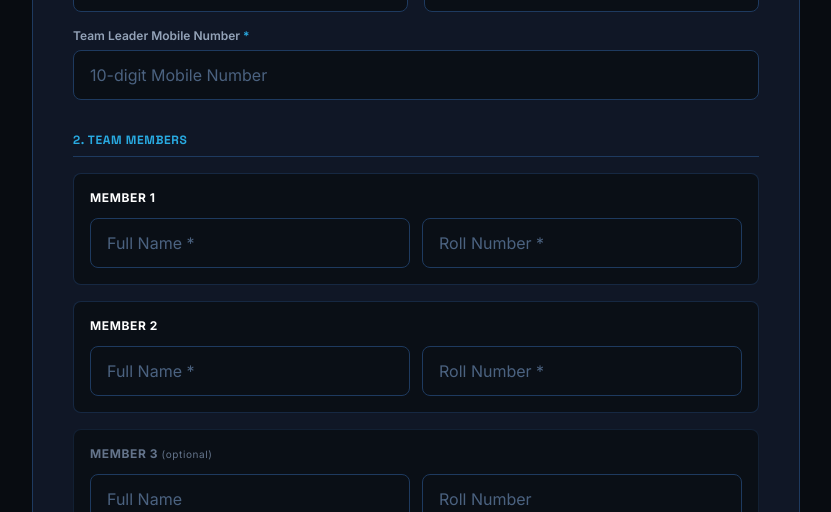
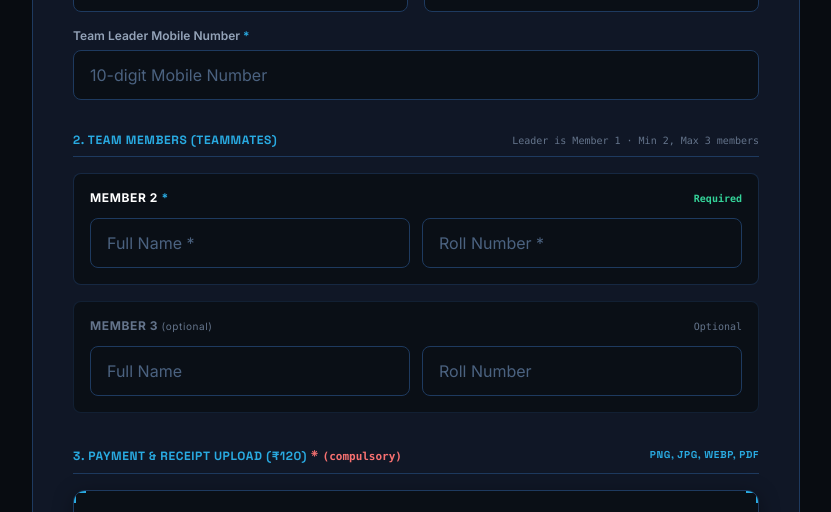
Before and after one commit to lakshhn/thrust5-registration, a React (Vite) app: page / in a window 1280 px wide. Shown: the part 2640-3152 px from the top of the page, without its empty margins (224-1055 px from the left). Built offline with nearby package versions, Linux system fonts and the light colour scheme; no server answers.

Commit message:
feat: remove redundant Member 1 input, treat Team Leader as Member 1, require Member 2 with optional Member 3

```diff
--- a/index.html
+++ b/index.html
@@ -416,7 +416,7 @@
       function RegistrationForm({ onSubmittedStateChange }) {
         const [form, setForm] = useState({
           teamName: '', teamLeader: '', leaderRoll: '', leaderPhone: '',
-          m1Name: '', m1Roll: '', m2Name: '', m2Roll: '', m3Name: '', m3Roll: ''
+          m2Name: '', m2Roll: '', m3Name: '', m3Roll: ''
         });
         const [file, setFile] = useState(null);
         const [filePreview, setFilePreview] = useState(null);
@@ -610,8 +610,6 @@
           if (!form.teamLeader.trim()) e.teamLeader = 'Required';
           if (!form.leaderRoll.trim()) e.leaderRoll = 'Required';
           else if (!/^\d{10}$/.test(form.leaderPhone.replace(/\s/g, ''))) e.leaderPhone = 'Enter valid 10-digit number';
-          if (!form.m1Name.trim()) e.m1Name = 'Required';
-          if (!form.m1Roll.trim()) e.m1Roll = 'Required';
           if (!form.m2Name.trim()) e.m2Name = 'Required';
           if (!form.m2Roll.trim()) e.m2Roll = 'Required';
           if (!file) e.file = 'Payment receipt is compulsory! Please upload your payment screenshot to complete registration.';
@@ -637,6 +635,8 @@
             regId: 'THRUST5-' + Math.floor(100000 + Math.random() * 900000),
             timestamp: new Date().toISOString(),
             ...form,
+            m1Name: form.teamLeader.trim(),
+            m1Roll: form.leaderRoll.trim(),
             fileName: file.name,
             fileData: fileBase64,
             paymentReceipt: fileBase64,
@@ -675,7 +675,7 @@
 
         const handleDone = () => {
           setSubmittedData(null);
-          setForm({ teamName: '', teamLeader: '', leaderRoll: '', leaderPhone: '', m1Name: '', m1Roll: '', m2Name: '', m2Roll: '', m3Name: '', m3Roll: '' });
+          setForm({ teamName: '', teamLeader: '', leaderRoll: '', leaderPhone: '', m2Name: '', m2Roll: '', m3Name: '', m3Roll: '' });
           setFile(null); setFilePreview(null); setFileBase64('');
           window.scrollTo({ top: 0, behavior: 'smooth' });
         };
@@ -718,7 +718,7 @@
                   </div>
                   <div>
                     <span className="text-[#64748B] block text-[10px] uppercase font-mono">Teammates</span>
-                    <span className="text-white font-medium">{submittedData.m1Name}, {submittedData.m2Name}{submittedData.m3Name ? `, ${submittedData.m3Name}` : ''}</span>
+                    <span className="text-white font-medium">{submittedData.m2Name}{submittedData.m3Name && submittedData.m3Name !== '-' && submittedData.m3Name !== 'N/A' ? `, ${submittedData.m3Name}` : ''}</span>
                   </div>
                   <div>
                     <span className="text-[#64748B] block text-[10px] uppercase font-mono">Payment Status</span>
@@ -810,19 +810,40 @@
                 </div>
 
                 <div>
-                  <div className="font-heading text-xs font-bold text-[#29ABE2] uppercase tracking-wider mb-3">2. Team Members</div>
+                  <div className="flex flex-col sm:flex-row sm:items-center justify-between border-b border-[#1E3A5F] pb-2 mb-3 gap-1">
+                    <div className="font-heading text-xs font-bold text-[#29ABE2] uppercase tracking-wider">
+                      2. Team Members (Teammates)
+                    </div>
+                    <span className="text-[10px] text-[#64748B] font-mono">
+                      Leader is Member 1 · Min 2, Max 3 members
+                    </span>
+                  </div>
                   <div className="space-y-3">
-                    <div className="grid grid-cols-1 sm:grid-cols-2 gap-3 bg-[#0A0F16] p-3 rounded-lg border border-[#1E3A5F]">
-                      <input type="text" className="mobile-input" placeholder="Member 1 Name *" value={form.m1Name} onChange={e => set('m1Name', e.target.value)} />
-                      <input type="text" className="mobile-input" placeholder="Member 1 Roll No *" value={form.m1Roll} onChange={e => set('m1Roll', e.target.value)} />
+                    <div className="bg-[#0A0F16] p-3 rounded-lg border border-[#1E3A5F] space-y-2">
+                      <div className="flex items-center justify-between text-xs">
+                        <span className="font-bold text-white uppercase tracking-wider">Member 2 <span className="text-[#29ABE2]">*</span></span>
+                        <span className="text-[10px] text-emerald-400 font-mono font-semibold">Required</span>
+                      </div>
+                      <div className="grid grid-cols-1 sm:grid-cols-2 gap-3">
+                        <div>
+                          <input type="text" className="mobile-input" placeholder="Member 2 Name *" value={form.m2Name} onChange={e => set('m2Name', e.target.value)} />
+                          {errors.m2Name && <p className="text-red-400 text-xs mt-1">{errors.m2Name}</p>}
+                        </div>
+                        <div>
+                          <input type="text" className="mobile-input" placeholder="Member 2 Roll No *" value={form.m2Roll} onChange={e => set('m2Roll', e.target.value)} />
+                          {errors.m2Roll && <p className="text-red-400 text-xs mt-1">{errors.m2Roll}</p>}
+                        </div>
+                      </div>
                     </div>
-                    <div className="grid grid-cols-1 sm:grid-cols-2 gap-3 bg-[#0A0F16] p-3 rounded-lg border border-[#1E3A5F]">
-                      <input type="text" className="mobile-input" placeholder="Member 2 Name *" value={form.m2Name} onChange={e => set('m2Name', e.target.value)} />
-                      <input type="text" className="mobile-input" placeholder="Member 2 Roll No *" value={form.m2Roll} onChange={e => set('m2Roll', e.target.value)} />
-                    </div>
-                    <div className="grid grid-cols-1 sm:grid-cols-2 gap-3 bg-[#0A0F16] p-3 rounded-lg border border-[#1E3A5F]">
-                      <input type="text" className="mobile-input" placeholder="Member 3 Name (optional)" value={form.m3Name} onChange={e => set('m3Name', e.target.value)} />
-                      <input type="text" className="mobile-input" placeholder="Member 3 Roll No (optional)" value={form.m3Roll} onChange={e => set('m3Roll', e.target.value)} />
+                    <div className="bg-[#0A0F16] p-3 rounded-lg border border-[#1E3A5F]/40 space-y-2">
+                      <div className="flex items-center justify-between text-xs">
+                        <span className="font-bold text-[#64748B] uppercase tracking-wider">Member 3 <span className="text-[10px] font-normal lowercase">(optional)</span></span>
+                        <span className="text-[10px] text-[#64748B] font-mono">Optional</span>
+                      </div>
+                      <div className="grid grid-cols-1 sm:grid-cols-2 gap-3">
+                        <input type="text" className="mobile-input" placeholder="Member 3 Name (optional)" value={form.m3Name} onChange={e => set('m3Name', e.target.value)} />
+                        <input type="text" className="mobile-input" placeholder="Member 3 Roll No (optional)" value={form.m3Roll} onChange={e => set('m3Roll', e.target.value)} />
+                      </div>
                     </div>
                   </div>
                 </div>
--- a/src/components/RegistrationForm.jsx
+++ b/src/components/RegistrationForm.jsx
@@ -8,8 +8,6 @@ export default function RegistrationForm({ onSubmittedStateChange }) {
     teamLeader: '',
     leaderRoll: '',
     leaderPhone: '',
-    m1Name: '',
-    m1Roll: '',
     m2Name: '',
     m2Roll: '',
     m3Name: '',
@@ -303,9 +301,6 @@ export default function RegistrationForm({ onSubmittedStateChange }) {
       errs.leaderPhone = 'Enter a valid 10-digit mobile number.';
     }
 
-    if (!formData.m1Name.trim()) errs.m1Name = 'Member 1 Name is required.';
-    if (!formData.m1Roll.trim()) errs.m1Roll = 'Member 1 Roll Number is required.';
-
     if (!formData.m2Name.trim()) errs.m2Name = 'Member 2 Name is required.';
     if (!formData.m2Roll.trim()) errs.m2Roll = 'Member 2 Roll Number is required.';
 
@@ -341,8 +336,9 @@ export default function RegistrationForm({ onSubmittedStateChange }) {
       teamLeader: formData.teamLeader.trim(),
       leaderRoll: formData.leaderRoll.trim(),
       leaderPhone: formData.leaderPhone.trim(),
-      m1Name: formData.m1Name.trim(),
-      m1Roll: formData.m1Roll.trim(),
+      // Team leader IS Member 1
+      m1Name: formData.teamLeader.trim(),
+      m1Roll: formData.leaderRoll.trim(),
       m2Name: formData.m2Name.trim(),
       m2Roll: formData.m2Roll.trim(),
       m3Name: formData.m3Name.trim() || 'N/A',
@@ -388,7 +384,7 @@ export default function RegistrationForm({ onSubmittedStateChange }) {
     setSubmittedData(null);
     setFormData({
       teamName: '', teamLeader: '', leaderRoll: '', leaderPhone: '',
-      m1Name: '', m1Roll: '', m2Name: '', m2Roll: '', m3Name: '', m3Roll: ''
+      m2Name: '', m2Roll: '', m3Name: '', m3Roll: ''
     });
     removeFile();
     window.scrollTo({ top: 0, behavior: 'smooth' });
@@ -464,8 +460,8 @@ export default function RegistrationForm({ onSubmittedStateChange }) {
                 <div>
                   <span className="text-[#64748B] block text-[10px] uppercase font-mono">Teammates</span>
                   <span className="text-white font-medium">
-                    {submittedData.m1Name}, {submittedData.m2Name}
-                    {submittedData.m3Name ? `, ${submittedData.m3Name}` : ''}
+                    {submittedData.m2Name}
+                    {submittedData.m3Name && submittedData.m3Name !== '-' && submittedData.m3Name !== 'N/A' ? `, ${submittedData.m3Name}` : ''}
                   </span>
                 </div>
                 <div>
@@ -635,40 +631,23 @@ export default function RegistrationForm({ onSubmittedStateChange }) {
 
           {/* Section 2: Team Members */}
           <div className="space-y-4">
-            <div className="font-heading font-bold text-xs text-[#29ABE2] tracking-wider uppercase border-b border-[#1E3A5F] pb-2">
-              2. Team Members
+            <div className="flex flex-col sm:flex-row sm:items-center justify-between border-b border-[#1E3A5F] pb-2 gap-1">
+              <div className="font-heading font-bold text-xs text-[#29ABE2] tracking-wider uppercase">
+                2. Team Members (Teammates)
+              </div>
+              <span className="text-[10px] text-[#64748B] font-mono">
+                Leader is Member 1 · Min 2, Max 3 members
+              </span>
             </div>
 
-            {/* Member 1 */}
+            {/* Member 2 (Required) */}
             <div className="bg-[#0A0F16] p-4 rounded-lg border border-[#1E3A5F]/60 space-y-3">
-              <span className="text-xs font-bold text-white uppercase tracking-wider block">Member 1</span>
-              <div className="grid grid-cols-1 sm:grid-cols-2 gap-3">
-                <div>
-                  <input
-                    type="text"
-                    className="mobile-input"
-                    placeholder="Full Name *"
-                    value={formData.m1Name}
-                    onChange={(e) => updateField('m1Name', e.target.value)}
-                  />
-                  {errors.m1Name && <p className="text-red-400 text-xs mt-1">{errors.m1Name}</p>}
-                </div>
-                <div>
-                  <input
-                    type="text"
-                    className="mobile-input"
-                    placeholder="Roll Number *"
-                    value={formData.m1Roll}
-                    onChange={(e) => updateField('m1Roll', e.target.value)}
-                  />
-                  {errors.m1Roll && <p className="text-red-400 text-xs mt-1">{errors.m1Roll}</p>}
-                </div>
+              <div className="flex items-center justify-between">
+                <span className="text-xs font-bold text-white uppercase tracking-wider block">
+                  Member 2 <span className="text-[#29ABE2]">*</span>
+                </span>
+                <span className="text-[10px] text-emerald-400 font-mono font-semibold">Required</span>
               </div>
-            </div>
-
-            {/* Member 2 */}
-            <div className="bg-[#0A0F16] p-4 rounded-lg border border-[#1E3A5F]/60 space-y-3">
-              <span className="text-xs font-bold text-white uppercase tracking-wider block">Member 2</span>
               <div className="grid grid-cols-1 sm:grid-cols-2 gap-3">
                 <div>
                   <input
@@ -695,9 +674,12 @@ export default function RegistrationForm({ onSubmittedStateChange }) {
 
             {/* Member 3 (Optional) */}
             <div className="bg-[#0A0F16] p-4 rounded-lg border border-[#1E3A5F]/40 space-y-3">
-              <span className="text-xs font-bold text-[#64748B] uppercase tracking-wider block">
-                Member 3 <span className="text-[10px] font-normal lowercase">(optional)</span>
-              </span>
+              <div className="flex items-center justify-between">
+                <span className="text-xs font-bold text-[#64748B] uppercase tracking-wider block">
+                  Member 3 <span className="text-[10px] font-normal lowercase">(optional)</span>
+                </span>
+                <span className="text-[10px] text-[#64748B] font-mono">Optional</span>
+              </div>
               <div className="grid grid-cols-1 sm:grid-cols-2 gap-3">
                 <input
                   type="text"
```
Also changed, not shown: 1 other file (tests, documents, lock files or other folders).
